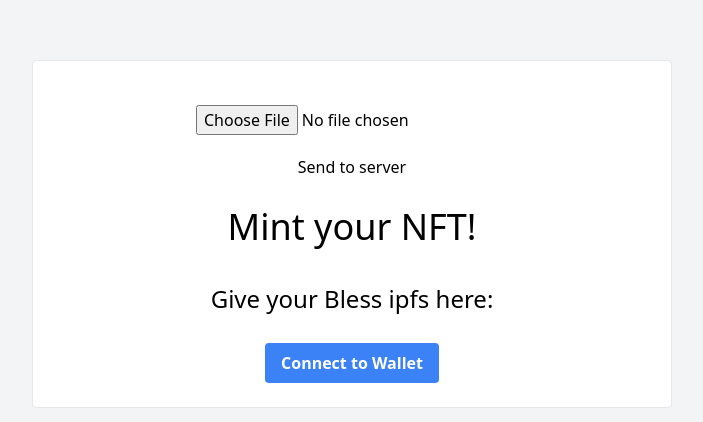
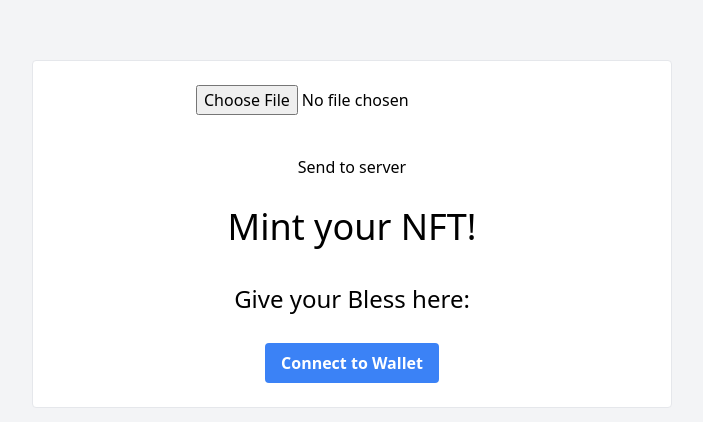
Before and after one commit to maxyou/MakePicNFT-App, a Next.js app: page / in a window 1280 px wide. Shown: the part 166-588 px from the top of the page, without its empty margins (288-991 px from the left). Built offline with nearby package versions, Linux system fonts and the light colour scheme.

Commit message:
select file+to ipfs+mint

```diff
--- a/pages/index.tsx
+++ b/pages/index.tsx
@@ -35,6 +35,7 @@ const Home: NextPage = () => {
   const [justMintNft, setJustMintNft] = useState("");
   const [image, setImage] = useState(null);
   const [createObjectURL, setCreateObjectURL] = useState<any>(null);
+  const [ipfsCid, setIpfsCid] = useState("");
 
   const checkIfWalletIsConnected = async () => {
     const { ethereum } = window;
@@ -149,6 +150,7 @@ const Home: NextPage = () => {
     if(image!=null){
       const ipfs = await IPFS.create({ repo: "ok" + Math.random() })
       const { cid } = await ipfs.add(image)
+      setIpfsCid("ipfs://"+cid)
       console.log("ipfs create and add string, cid:"+cid)
     }
 
@@ -165,10 +167,10 @@ const Home: NextPage = () => {
     //   return;
     // }
 
-    if (!myBless || myBless.length == 0) {
-      alert("please input you brand")
-      return;
-    }
+    // if (!myBless || myBless.length == 0) {
+    //   alert("please input you brand")
+    //   return;
+    // }
 
     try {
       const { ethereum } = window;
@@ -181,7 +183,7 @@ const Home: NextPage = () => {
         setIsMintting(true)
 
         console.log("Going to pop wallet now to pay gas...")
-        let nftTxn = await connectedContract.makeBlessNFT("");
+        let nftTxn = await connectedContract.makeBlessNFT(ipfsCid);
 
         console.log("Mining...please wait.")
         await nftTxn.wait();
@@ -225,20 +227,22 @@ const Home: NextPage = () => {
 
         <div className='bg-white w-1/2 max-w-2xl 	min-w-[30rem] h-auto p-6 border rounded flex flex-col justify-center items-center gap-5'>
 
+        <input type="file" name="myImage" onChange={uploadFile} />
         <img src={createObjectURL} />
-        <input type="file" name="myImage" onChange={uploadFile} />
         <button
           className="btn btn-primary"
           type="submit"
           onClick={sendToIpfs}
-        >
-          Send to server
-        </button>
+        >Send to server</button>
 
           <div className="p-2 text-4xl">Mint your NFT!</div>
 
+
+
+
+
           <div className="p-2 text-2xl">
-            Give your Bless ipfs here:
+            Give your Bless here:
           </div>
 
           {currentAccount === "" ? (
```
